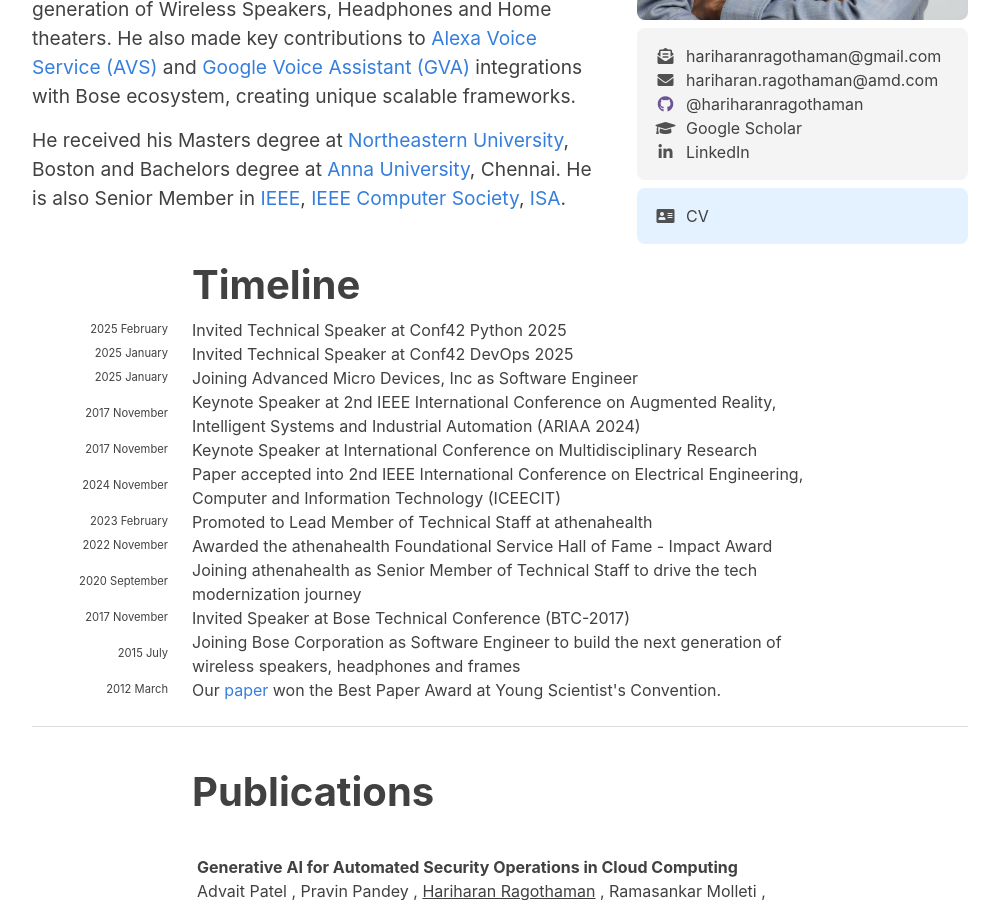
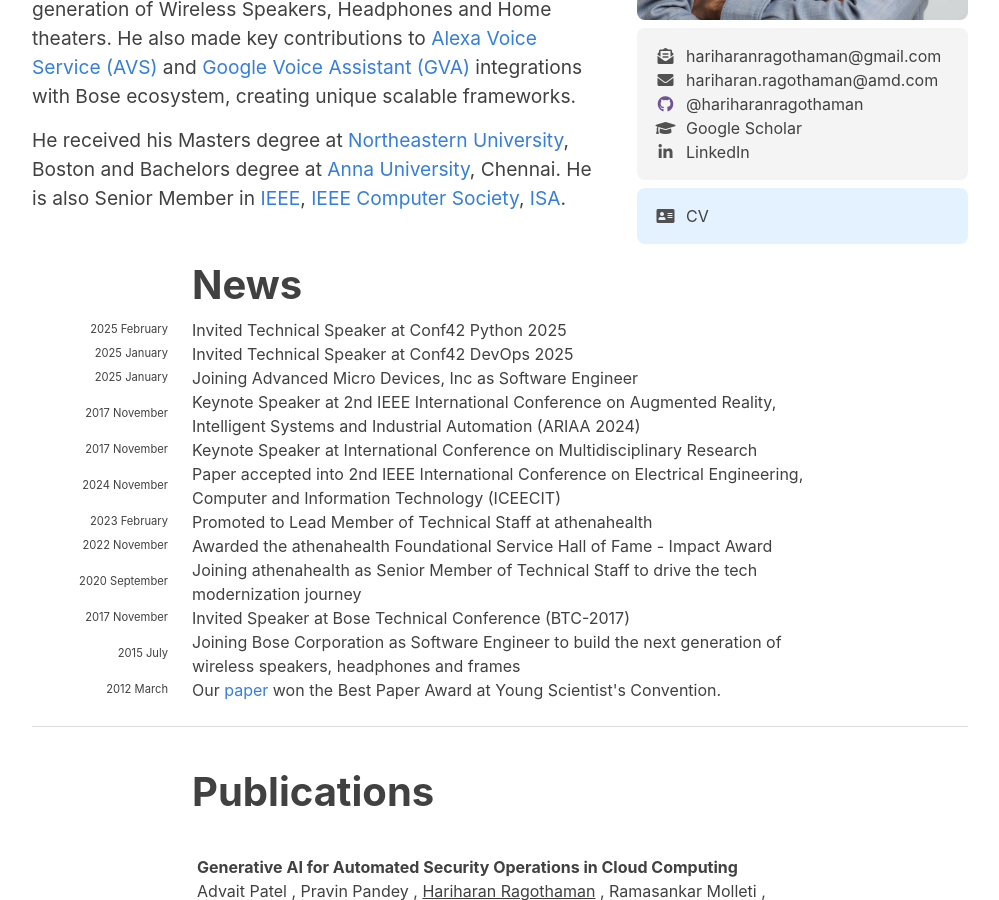
Before and after one commit to hariharanragothaman/hariharanragothaman.github.io, a Jekyll site: the page built from index.md, in a window 1280 px wide and 900 px high, scrolled down 568 px. Shown: the whole window, without its empty margins (140-1139 px from the left). Built offline with Jekyll 4.4.1, drawn with Linux system fonts in a browser that asks for light colours; nearby versions of some CDN libraries; some web fonts are replaced.

Commit message:
Polishes and Updates

```diff
--- a/index.md
+++ b/index.md
@@ -52,7 +52,7 @@ jsarr:
 	</div>
 </div>
 
-# Timeline
+# News
 {% for news in site.data.news %}
 {% include news.html news=news %}
 {% endfor %}
```
